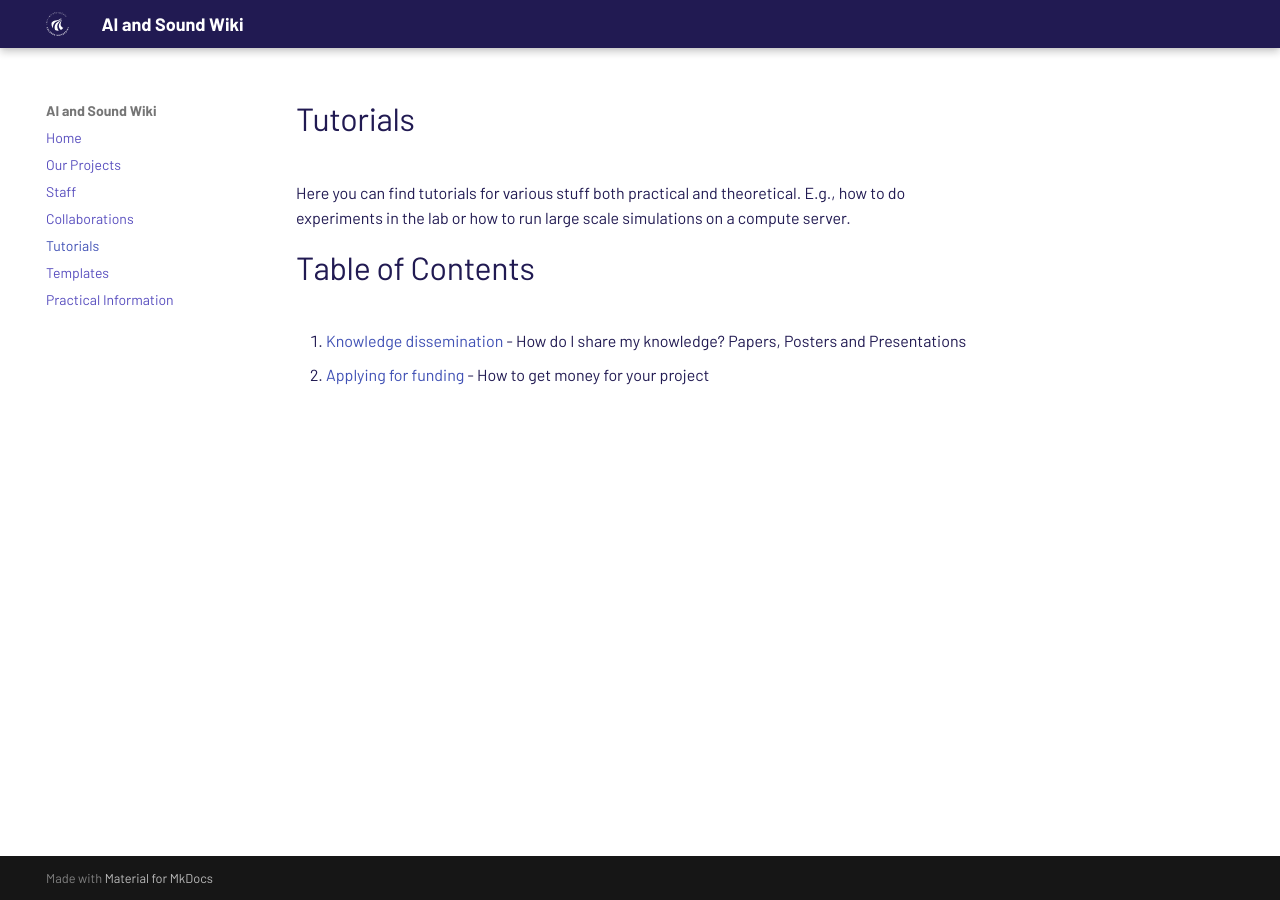
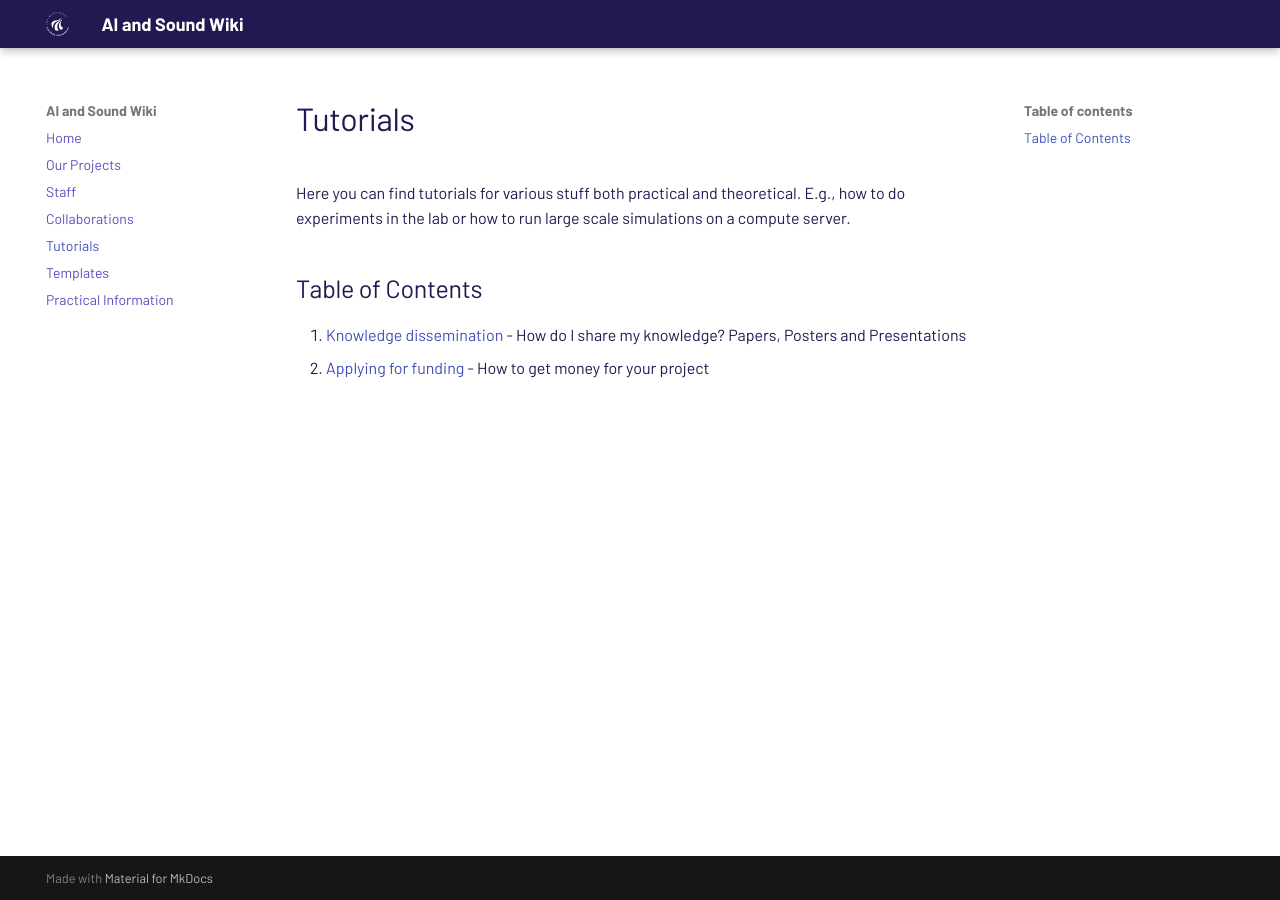
Before and after one commit to HolgerBovbjerg/AIS-wiki, an MkDocs documentation site: the page built from docs/pages/tutorials/tutorials.md, in a window 1280 px wide. Built offline with MkDocs 1.6.1 and Material for MkDocs 9.7.7, drawn with Linux system fonts in a browser that asks for light colours.

Commit message:
Update tutorials.md

```diff
--- a/docs/pages/tutorials/tutorials.md
+++ b/docs/pages/tutorials/tutorials.md
@@ -2,6 +2,6 @@
 Here you can find tutorials for various stuff both practical and theoretical.
 E.g., how to do experiments in the lab or how to run large scale simulations on a compute server.
 
-# Table of Contents
+## Table of Contents
 1. [Knowledge dissemination](knowledge_dissemination/knowledge_dissemination.md) - How do I share my knowledge? Papers, Posters and Presentations
 2. [Applying for funding](applying_for_funding/applying_for_funding.md) - How to get money for your project
```
